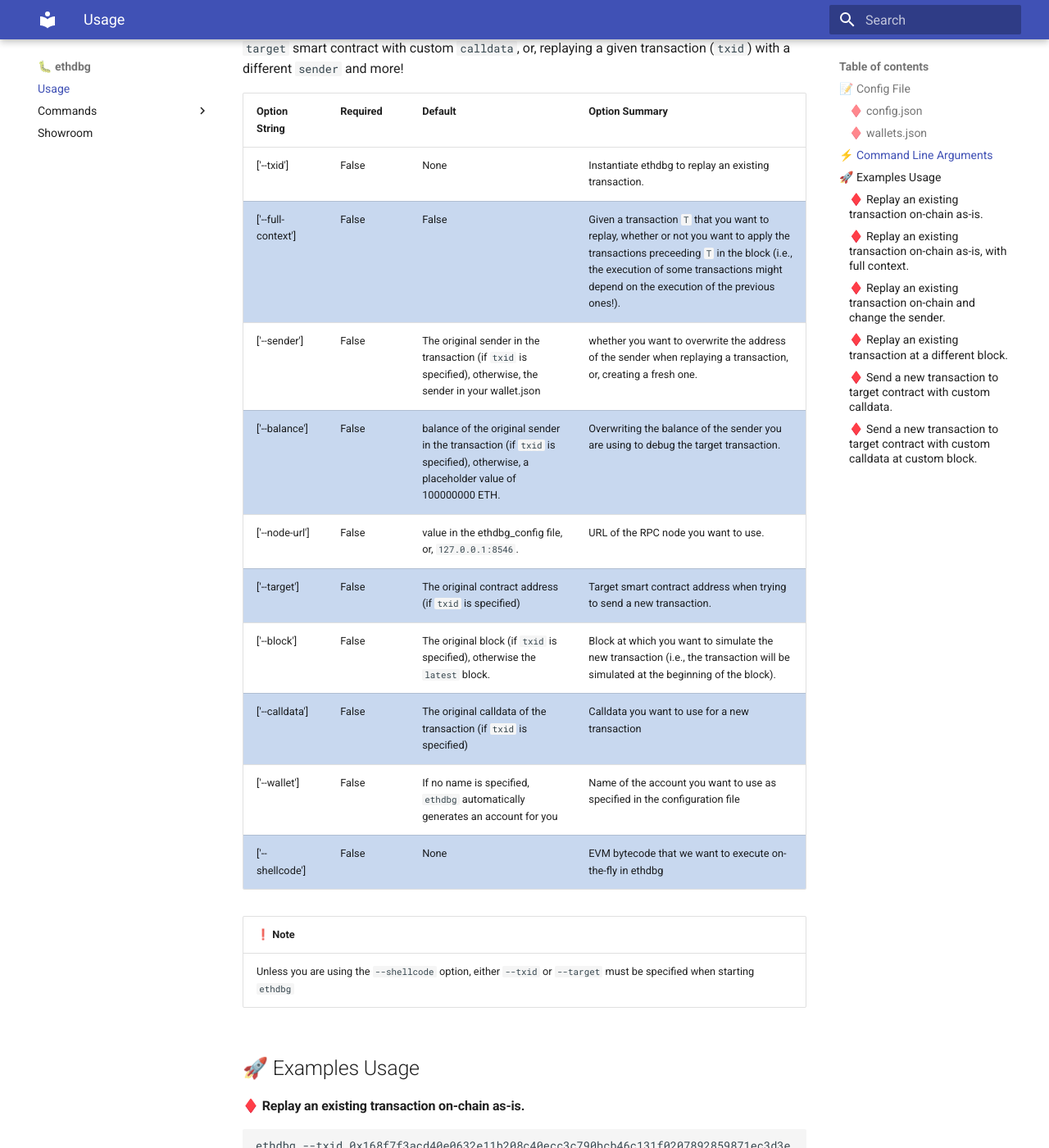
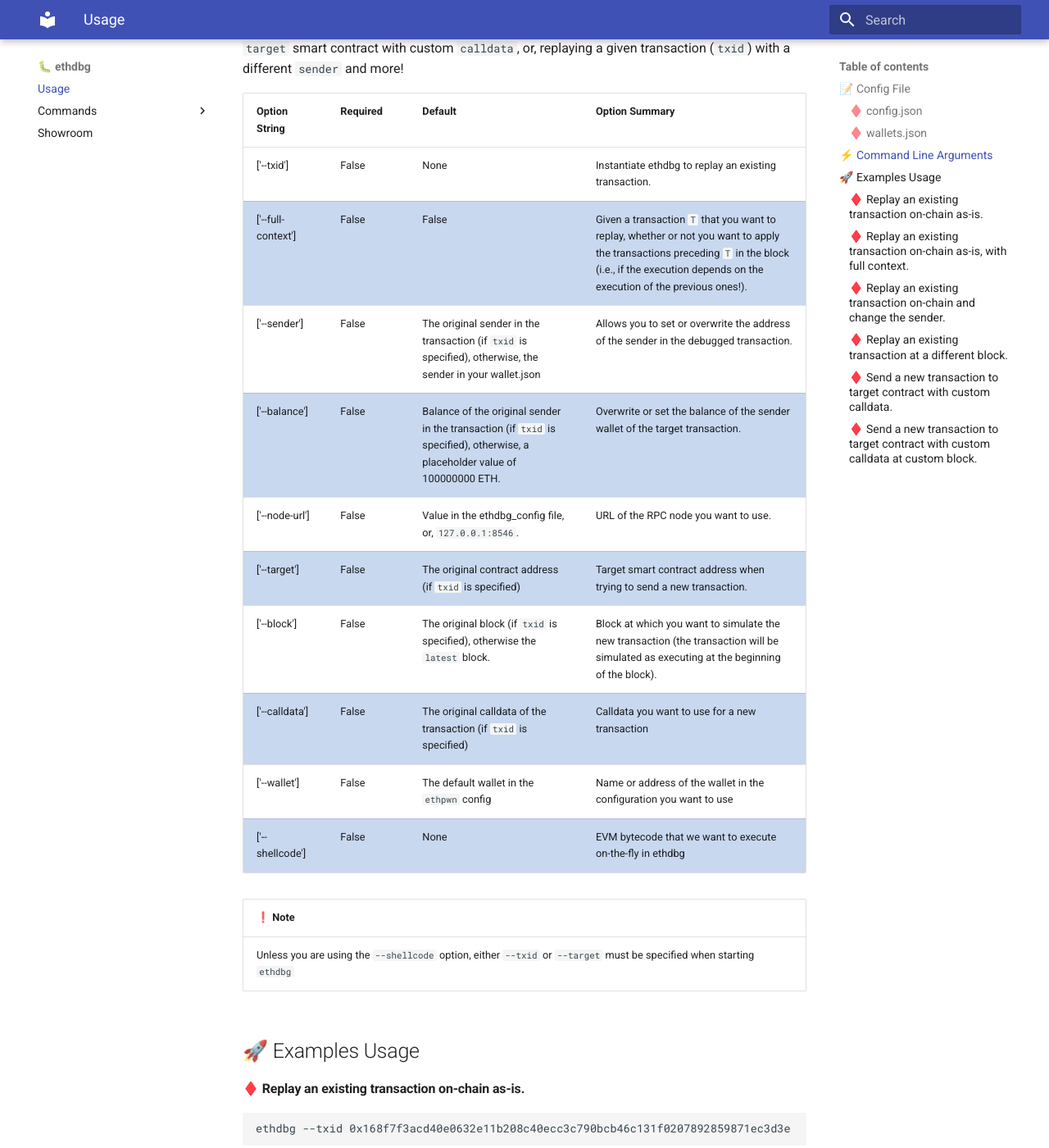
Before and after one commit to ethpwn/ethpwn, an MkDocs documentation site: the page built from docs/docs/ethdbg/usage.md, in a window 1280 px wide and 1400 px high, scrolled down 2944 px. Shown: the whole window at 82% size. Built offline with MkDocs 1.6.1 and Material for MkDocs 9.7.7, drawn with Linux system fonts in a browser that asks for light colours.

Commit message:
cleaned up ethdbg cmdline args docs

```diff
--- a/docs/docs/ethdbg/usage.md
+++ b/docs/docs/ethdbg/usage.md
@@ -127,18 +127,18 @@
 }
 </style>
 
-| Option String      | Required | Default| Option Summary |
-|--------------------|----------|--------|----------------|
-| ['--txid']         | False    | None   | Instantiate ethdbg to replay an existing transaction. |
-| ['--full-context'] | False    | False  | Given a transaction `T` that you want to replay, whether or not you want to apply the transactions preceeding `T` in the block (i.e., the execution of some transactions might depend on the execution of the previous ones!). |
-| ['--sender']       | False    | The original sender in the transaction (if `txid` is specified), otherwise, the sender in your wallet.json | whether you want to overwrite the address of the sender when replaying a transaction, or, creating a fresh one. |
-| ['--balance']      | False    | balance of the original sender in the transaction (if `txid` is specified), otherwise, a placeholder value of 100000000 ETH. | Overwriting the balance of the sender you are using to debug the target transaction. |
-| ['--node-url']     | False    | value in the ethdbg_config file, or, `127.0.0.1:8546`. | URL of the RPC node you want to use. |
+| Option String      | Required | Default | Option Summary |
+|--------------------|----------|---------|----------------|
+| ['--txid']         | False    | None    | Instantiate ethdbg to replay an existing transaction. |
+| ['--full-context'] | False    | False   | Given a transaction `T` that you want to replay, whether or not you want to apply the transactions preceding `T` in the block (i.e., if the execution depends on the execution of the previous ones!). |
+| ['--sender']       | False    | The original sender in the transaction (if `txid` is specified), otherwise, the sender in your wallet.json | Allows you to set or overwrite the address of the sender in the debugged transaction. |
+| ['--balance']      | False    | Balance of the original sender in the transaction (if `txid` is specified), otherwise, a placeholder value of 100000000 ETH. | Overwrite or set the balance of the sender wallet of the target transaction. |
+| ['--node-url']     | False    | Value in the ethdbg_config file, or, `127.0.0.1:8546`. | URL of the RPC node you want to use. |
 | ['--target']       | False    | The original contract address (if `txid` is specified) | Target smart contract address when trying to send a new transaction. |
-| ['--block']        | False | The original block (if `txid` is specified), otherwise the `latest` block. | Block at which you want to simulate the new transaction (i.e., the transaction will be simulated at the beginning of the block). |
-| ['--calldata']     | False | The original calldata of the transaction (if `txid` is specified)  | Calldata you want to use for a new transaction |
-| ['--wallet']       | False | If no name is specified, `ethdbg` automatically generates an account for you | Name of the account you want to use as specified in the configuration file |
-| ['--shellcode']     | False | None | EVM bytecode that we want to execute on-the-fly in ethdbg |
+| ['--block']        | False    | The original block (if `txid` is specified), otherwise the `latest` block. | Block at which you want to simulate the new transaction (the transaction will be simulated as executing at the beginning of the block). |
+| ['--calldata']     | False    | The original calldata of the transaction (if `txid` is specified)  | Calldata you want to use for a new transaction |
+| ['--wallet']       | False    | The default wallet in the `ethpwn` config | Name or address of the wallet in the configuration you want to use |
+| ['--shellcode']    | False    | None | EVM bytecode that we want to execute on-the-fly in ethdbg |
 
 | ❗️ Note                                                              |
 |----------------------------------------------------------------------|
```
